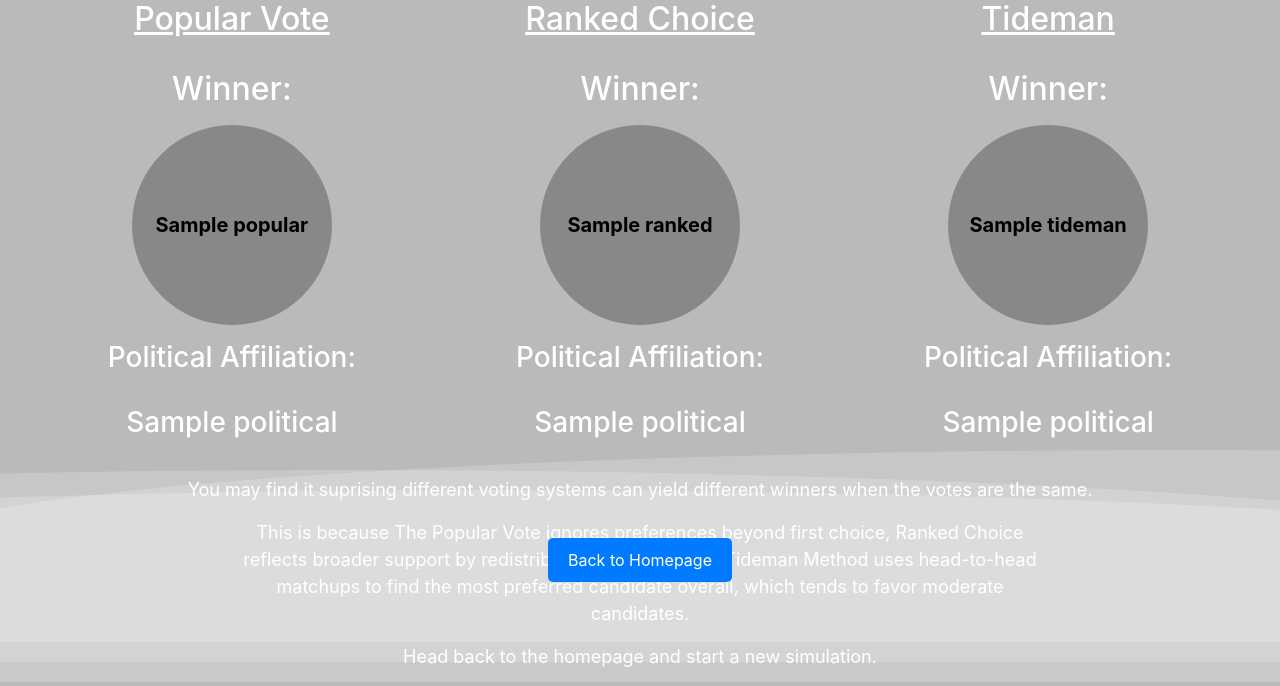
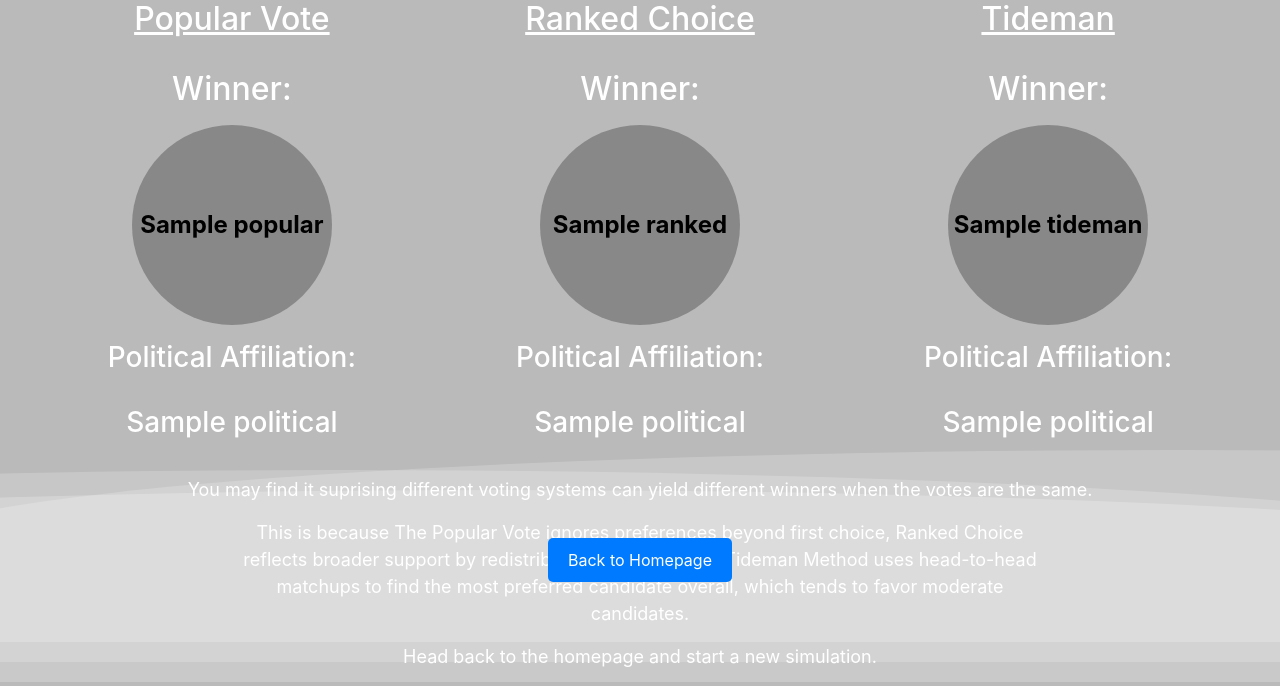
Before and after one commit to nathandwei/Election-Simulator, a Flask app: template templates/summary.html in a window 1280 px wide. Shown: the part 158-844 px from the top of the page. Run offline with Flask 3, Linux system fonts and the light colour scheme; the template is opened without the code that fills it: most values are stand-ins (such as "Sample title", 1, 10 or a date in 2020).

Commit message:
Font Changes

```diff
--- a/static/styles.css
+++ b/static/styles.css
@@ -202,7 +202,7 @@ canvas {
   justify-content: center;
   color: black;
   font-weight: bold;
-  font-size: 20px;
+  font-size: 24px;
 }
 
 .header-row {
```
Also changed, not shown: 1 other file.
